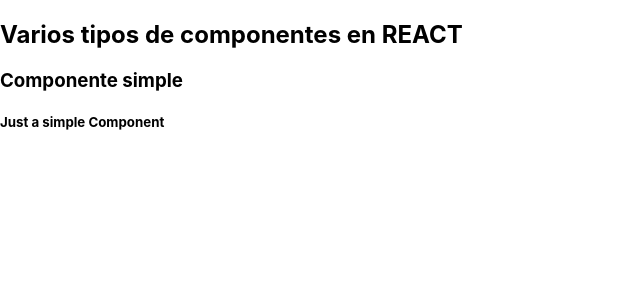
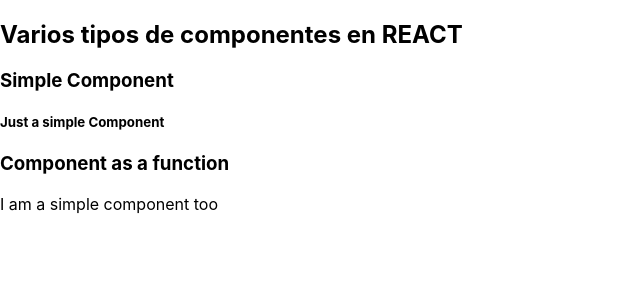
Before and after one commit to PabloFCasal/pruebas-react, a React (Create React App) app: page / in a window 1280 px wide. Shown: the top 300 px of the page, without its empty margins (0-640 px from the left). Built offline with nearby package versions, Linux system fonts and the light colour scheme.

Commit message:
Added a component created from a function

```diff
--- a/src/App.js
+++ b/src/App.js
@@ -2,16 +2,40 @@
 import './App.css';
 import SimpleComponent from './components/SimpleComponent';
 
+
+
+function ComponentAsAFunction (props){
+
+    return(
+      <p>I am a simple component too</p>
+    )
+}
+
+
+
+
 function App() {
+
+
+
     return (
       <div className="components">
         <h2>Varios tipos de componentes en <strong>REACT</strong></h2>
 
-      <h3>Componente simple</h3>
+        <h3>Simple Component</h3>
         <SimpleComponent/>
+
+        <h3>Component as a function</h3>
+        <ComponentAsAFunction/>
 
       </div>
     );
+
+
+
+
+
+
 }
 
 export default App;
--- /dev/null
+++ b/src/components/SimpleComponentAsAFunction.js
@@ -0,0 +1,4 @@
+import React, { Component } from 'react';
+
+
+function ComponentAsAFunction
```
Also changed, not shown: src/components/ComponentWithProp.js (added, +23 -0 lines). Lines whose indentation alone changed are shown as unchanged.
